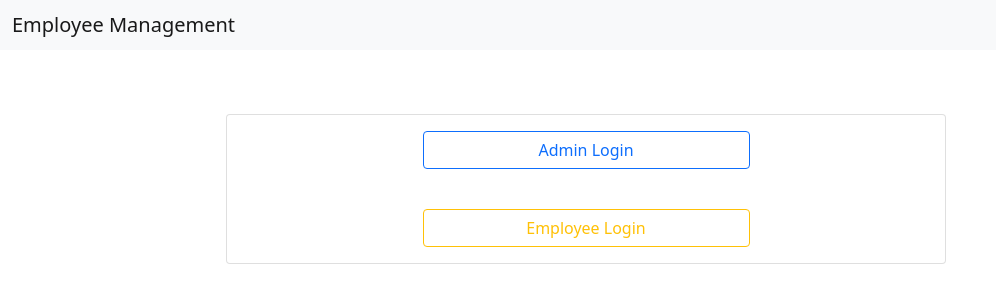
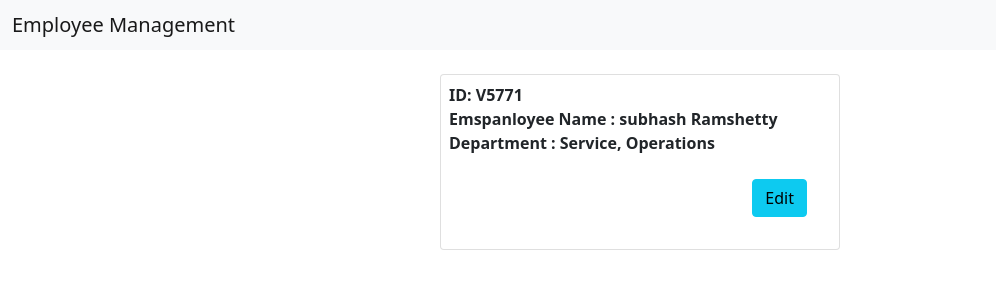
Before and after one commit to Vida-Subhash/employee-management-app-vinove-poc, an Angular app: page /employee/1 in a window 1280 px wide. Before the commit this address led to /login. Shown: the top 300 px of the page, without its empty margins (0-996 px from the left). Built offline with nearby package versions, Linux system fonts and the light colour scheme; data requests are answered from the project's data file.

Commit message:
Admin Module chnages routing added on row click and back to admin dashboard

```diff
--- a/db.json
+++ b/db.json
@@ -7,20 +7,12 @@
   ],
   "posts": [
     {
+      "id": 1,
       "employeeName": "subhash Ramshetty",
       "employeeID": "V5771",
       "email": "subhash.ramshetti9768@gmail.com",
-      "department": "Service, HR",
-      "password": "User1234",
-      "id": 1
-    },
-    {
-      "employeeName": "Suresh",
-      "employeeID": "V5002",
-      "email": "suresh@gmail.com",
-      "department": "IT",
-      "password": "suresh123",
-      "id": 2
+      "department": "Service, Operations",
+      "password": "user123"
     },
     {
       "employeeName": "Raju Shaikh",
@@ -29,6 +21,14 @@
       "department": "HR",
       "password": "raju123",
       "id": 3
+    },
+    {
+      "employeeName": "suresh",
+      "employeeID": "v7001",
+      "email": "sureshbramshetti143@gmail.com",
+      "department": "IT",
+      "password": "raju123",
+      "id": 4
     }
   ],
   "comments": [],
--- a/src/app/admin/admin.component.html
+++ b/src/app/admin/admin.component.html
@@ -20,7 +20,7 @@
     </tr>
   </thead>
   <tbody>
-    <tr *ngFor="let emp of empolyeData  let i = index" (click)="ClickedRow(i)" [class.active]="i == HighlightRow">
+    <tr *ngFor="let emp of empolyeData"   (click)="buttonClick(emp.id)">
       <td>{{emp.id}}</td>
       <td>{{emp.employeeID}} </td>
       <td>{{emp.employeeName}}</td>
--- a/src/app/admin/admin.component.ts
+++ b/src/app/admin/admin.component.ts
@@ -33,11 +33,11 @@ export class AdminComponent implements OnInit {
     private empService: EmployeeService,
     private toastr: ToastrService
   ) {
-    //
-    this.ClickedRow = function(index: Number){
-      this.HighlightRow = index;
-      console.log(index);
-   };
+  //   //
+  //   this.ClickedRow = function(index: Number){
+  //     this.HighlightRow = index;
+  //     console.log(index);
+  //  };
   }
 
   ngOnInit(): void {
@@ -131,11 +131,15 @@ logout() {
   // console.log("Log Out Sucess");
   this.router.navigateByUrl('login');
   this.toastr.info("Logout Successfully.");
+  localStorage.removeItem('admin');
   localStorage.removeItem('token');
 }
 
-  buttonClick() {
-    console.log("button clicked")
+  buttonClick(id: any) {
+    this.router.navigate([`employee/${id}`]);
+    console.log("button clicked");
+    localStorage.setItem('admin', 'logged');
+    console.log(id);
   }
 
 
--- a/src/app/app-routing.module.ts
+++ b/src/app/app-routing.module.ts
@@ -20,7 +20,7 @@ const routes: Routes = [
   {
     path: 'employee/:id',
     component: EmployeeComponent ,
-    canActivate: [AuthGuard]
+    // canActivate: [AuthGuard]
   },
   {
     path: 'admin',
--- a/src/app/app.component.ts
+++ b/src/app/app.component.ts
@@ -22,6 +22,7 @@ ngOnInit() {
      // console.log(  localStorage.getItem('Button'));
      console.log( localStorage.getItem('token'));
      localStorage.removeItem('token');
+     localStorage.removeItem('admin');
     }
     logout() {
       // console.log("Log Out Sucess");
--- a/src/app/employee/employee.component.html
+++ b/src/app/employee/employee.component.html
@@ -11,11 +11,13 @@
   <div class="card p-2 rounded" style="width: 25rem;">
     <span class="fw-bold">ID: {{showData.employeeID}} </span>
     <span class="fw-bold">Emspanloyee Name : {{showData.employeeName}} </span>
-    <!-- <span class="fw-bold">Email : {{showData.email}} </span> -->
     <span class="fw-bold"> Department : {{showData.department}} </span>
-    <div class="d-flex justify-content-end">
+    <span  *ngIf="adminEdit" class="fw-bold">Email : {{showData.email}} </span>
+    <span  *ngIf="adminEdit" class="fw-bold">Password: {{showData.password}} </span>
+    <div class="d-flex p-3 justify-content-end">
 
-      <button  class="btn btn-info m-1" type="button" data-bs-toggle="modal" data-bs-target="#exampleModal" (click)="onEdit()">Edit</button>
+      <button  class="btn btn-info m-2" type="button" data-bs-toggle="modal" data-bs-target="#exampleModal" (click)="onEdit()">Edit</button>
+      <button *ngIf="adminEdit" class="btn btn-warning m-2" type="button"  (click)="adminDashboard()">Back to Admin Dashboard</button>
     </div>
 
   </div>
@@ -42,11 +44,11 @@
               <label for="last_name"  class="form-label">Employee ID</label>
               <input type="text"  class="form-control" id="employeeID" formControlName="employeeID" >
             </div>
-            <!-- <div class="col-md-6">
+            <div  *ngIf="adminEdit" class="col-md-6">
               <label for="email" class="form-label">Email</label>
               <input type="email" class="form-control" id="email" formControlName="email" required>
-            </div> -->
-            <!-- <div class="col-md-6">
+            </div>
+             <div   *ngIf="adminEdit" class="col-md-6">
               <label for="password" class="form-label">Password</label>
               <div class="form-group row">
                 <div class="col-sm-12">
@@ -61,7 +63,7 @@
 
                 </div>
               </div>
-            </div> -->
+            </div>
 
             <div class="col-md-6">
               <label for="contact_number" class="form-label">Department</label>
--- a/src/app/employee/employee.component.ts
+++ b/src/app/employee/employee.component.ts
@@ -10,18 +10,21 @@ import { EmployeeService } from '../shared/employee.service';
   styleUrls: ['./employee.component.scss']
 })
 export class EmployeeComponent implements OnInit {
+  adminEdit!: boolean;
 employee : {
   id: number,
   empid: string,
   employeeName: string,
   department: string,
   email: string,
+  password: string
 
 } = {id: 0,
   empid: '',
   employeeName: '',
   department: '',
   email: '',
+  password: ''
 }
 showData: any = {};
 formValue!: FormGroup;
@@ -52,18 +55,20 @@ show!: boolean;
       this.formValue = this.formbuilder.group({
         employeeName : ['', Validators.required],
         employeeID: ['', Validators.required],
-        // email: ['', [Validators.email, Validators.required]],
+        email: ['', [Validators.email, Validators.required]],
         department: ['', Validators.required],
-        // password: ['', Validators.required],
+        password: ['', Validators.required],
       });
+
+      this.adminEdit = !!localStorage.getItem('admin');
     }
 
     onEdit( ) {
       this.formValue.controls['employeeName'].setValue(this.showData.employeeName);
       this.formValue.controls['employeeID'].setValue(this.showData.employeeID);
       this.formValue.controls['department'].setValue(this.showData.department);
-      // this.formValue.controls['email'].setValue(this.showData.email);
-      // this.formValue.controls['password'].setValue(this.showData.password);
+      this.formValue.controls['email'].setValue(this.showData.email);
+      this.formValue.controls['password'].setValue(this.showData.password);
       }
 
 
@@ -72,8 +77,8 @@ show!: boolean;
       this.showData.employeeName = this.formValue.value.employeeName;
       this.showData.employeeID = this.formValue.value.employeeID;
       this.showData.department = this.formValue.value.department;
-      // this.showData.email = this.formValue.value.email;
-      // this.showData.password = this.formValue.value.password;
+      this.showData.email = this.formValue.value.email;
+      this.showData.password = this.formValue.value.password;
       this.empService.updateEmploye(this.showData, this.showData.id)
       .subscribe(res => {
         // alert("Employee Updated");
@@ -93,4 +98,7 @@ show!: boolean;
       this.toastr.info("Logout Successfully.");
       localStorage.removeItem('token');
     }
+    adminDashboard() {
+      this.router.navigateByUrl('admin');
+    }
   }
```
